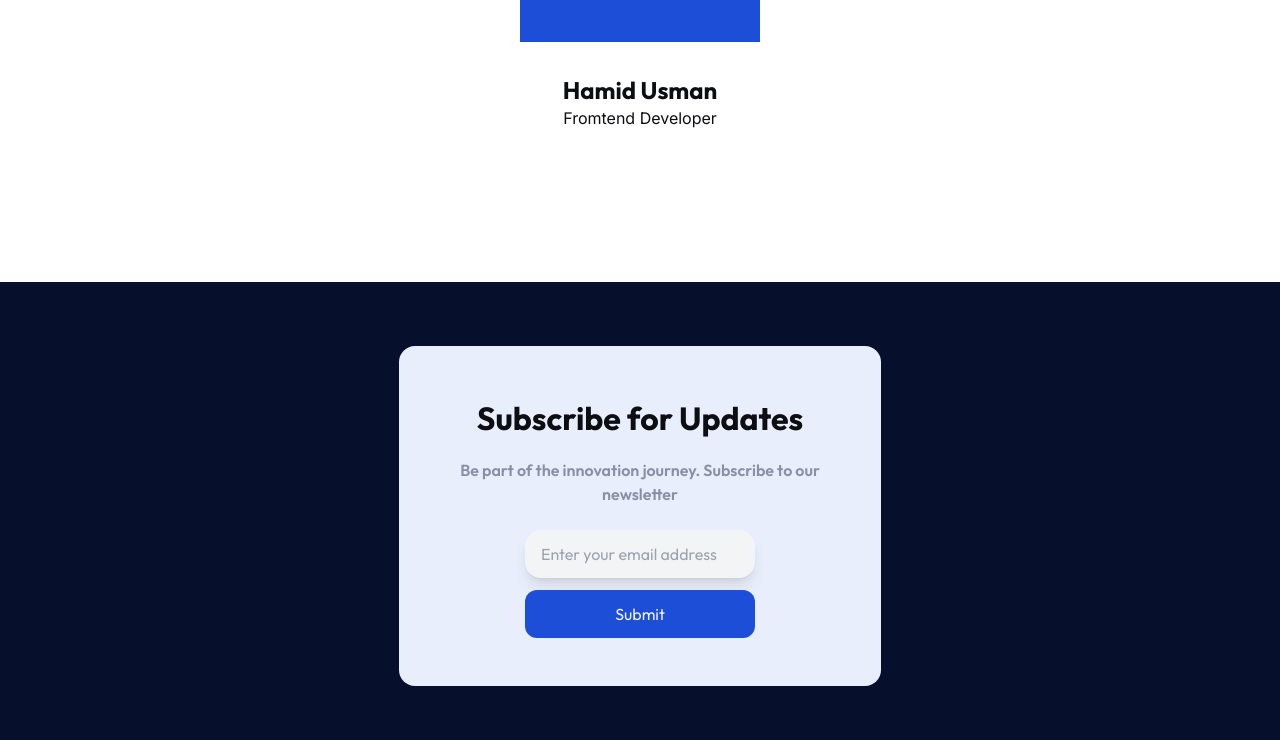
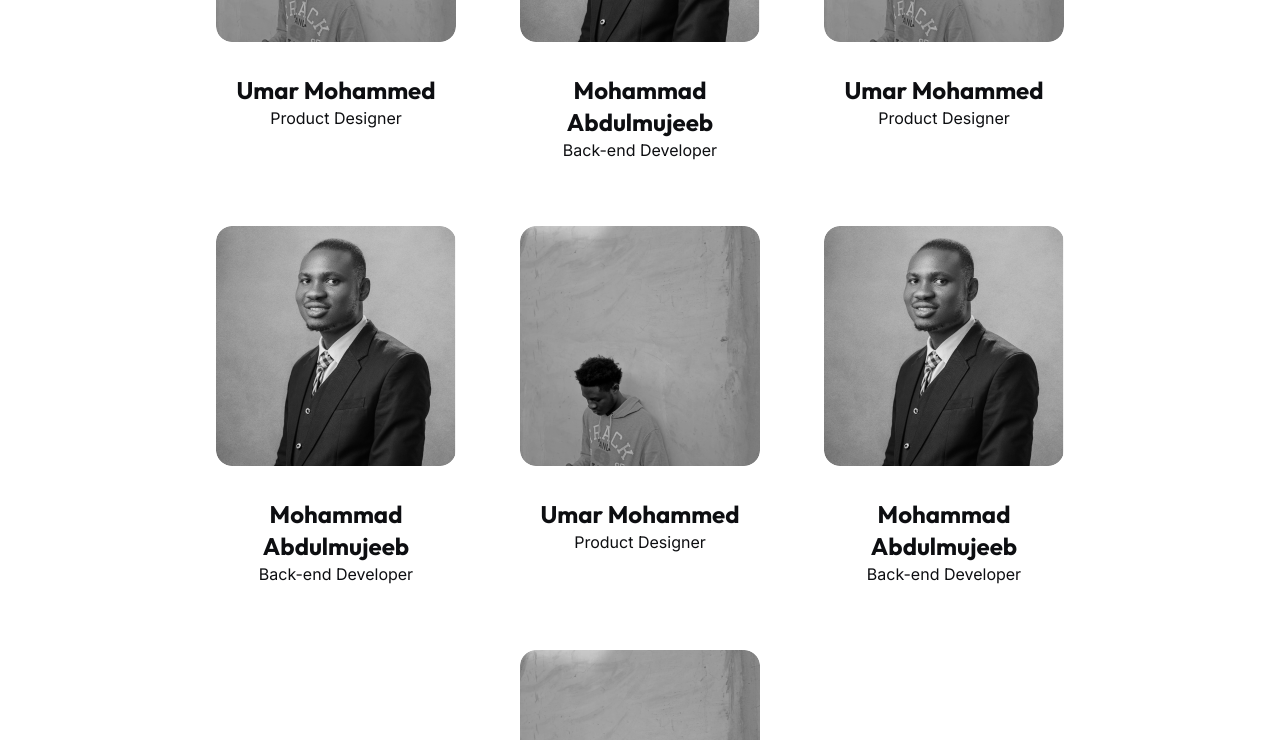
Before and after one commit to itsabubakar/project-genius-front-end, a Next.js app: page /about in a window 1280 px wide. Shown: the part 2000-2740 px from the top of the page. Built offline with nearby package versions, Linux system fonts and the light colour scheme.

Commit message:
designed the team section

```diff
--- a/app/about/memberComponent.js
+++ b/app/about/memberComponent.js
@@ -0,0 +1,13 @@
+import Image from "next/image"
+export default function TeamComponent({src, name, title}){
+    return (
+
+        <article className="flex flex-col p-8 gap-8">
+            <Image src={src} className="w-60 h-60 rounded-2xl" />
+            <div className="w-60">
+                <h4 className=" text-2xl font-bold">{name}</h4>
+                <p className="inter">{title}</p>
+            </div>
+        </article>
+    )
+}
--- a/app/about/page.js
+++ b/app/about/page.js
@@ -2,7 +2,11 @@ import MainWrapper from "../main";
 import Image from "next/image";
 import hands from "../../public/hands.png"
 import innovate from "../../public/innovate.png"
+import umar from "../../public/umar.png"
+import mujeeb from "../../public/mujeeb.png"
+
 import spark from "../../public/spark.png"
+import TeamComponent from "./memberComponent";
 const { default: Heading } = require("../components/landing_page/header");
 
 function About() {
@@ -52,13 +56,43 @@ function About() {
                 <section className="flex flex-col gap-20">
                     <h2 className="font-bold text-4xl">Meet Our Team</h2>
 
-                    <article className="flex flex-col p-8 gap-8">
-                        <div className="w-60 h-60 bg-primary"></div>
-                        <div>
-                            <h4 className="text-2xl font-bold">Hamid Usman</h4>
-                            <p className="inter">Fromtend Developer</p>
-                        </div>
-                    </article>
+                    <div className="flex flex-wrap justify-center w-fit">
+                        <TeamComponent
+                        src={umar}
+                        name={"Umar Mohammed"}
+                        title={"Product Designer"}
+                        />
+                        <TeamComponent
+                        src={mujeeb}
+                        name={"Mohammad Abdulmujeeb"}
+                        title={"Back-end Developer"}
+                        />
+                        <TeamComponent
+                        src={umar}
+                        name={"Umar Mohammed"}
+                        title={"Product Designer"}
+                        />
+                        <TeamComponent
+                        src={mujeeb}
+                        name={"Mohammad Abdulmujeeb"}
+                        title={"Back-end Developer"}
+                        />
+                        <TeamComponent
+                        src={umar}
+                        name={"Umar Mohammed"}
+                        title={"Product Designer"}
+                        />
+                        <TeamComponent
+                        src={mujeeb}
+                        name={"Mohammad Abdulmujeeb"}
+                        title={"Back-end Developer"}
+                        />
+                        <TeamComponent
+                        src={umar}
+                        name={"Umar Mohammed"}
+                        title={"Product Designer"}
+                        />
+                    </div>
                 </section>
             </section>
         </MainWrapper>
```
Also changed, not shown: public/mujeeb.png (renamed from public/Frame 67 (2).png), public/umar.png (added).
